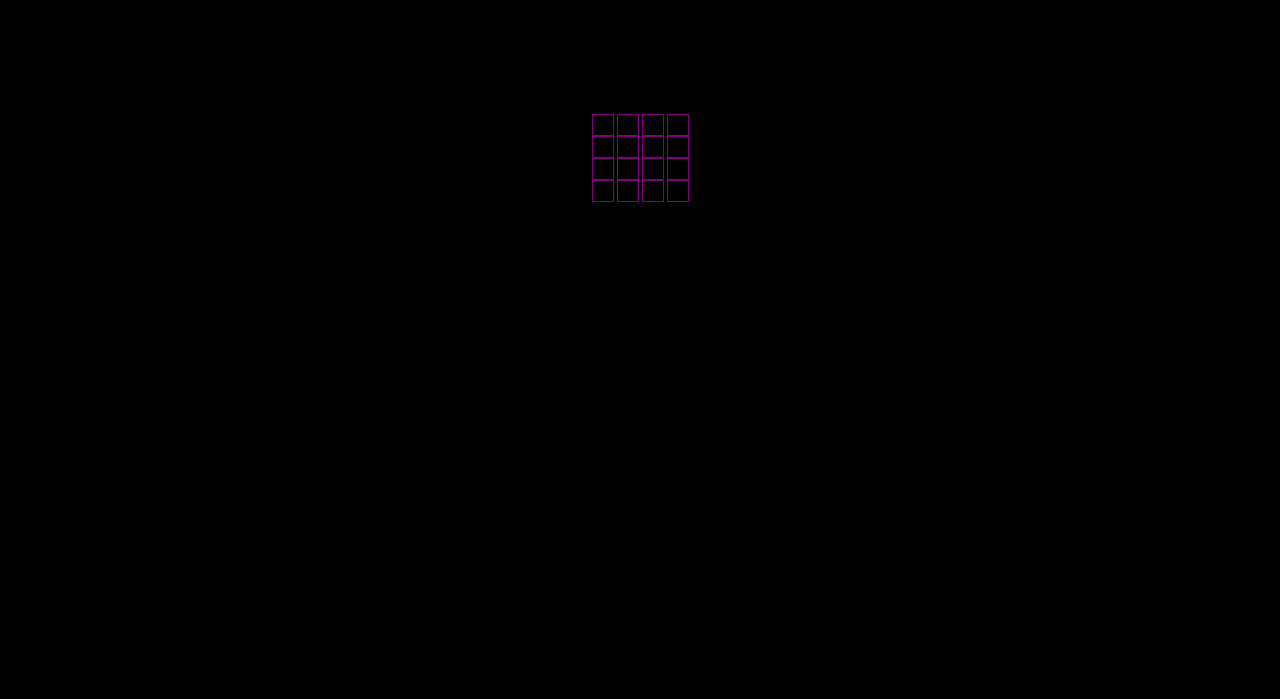
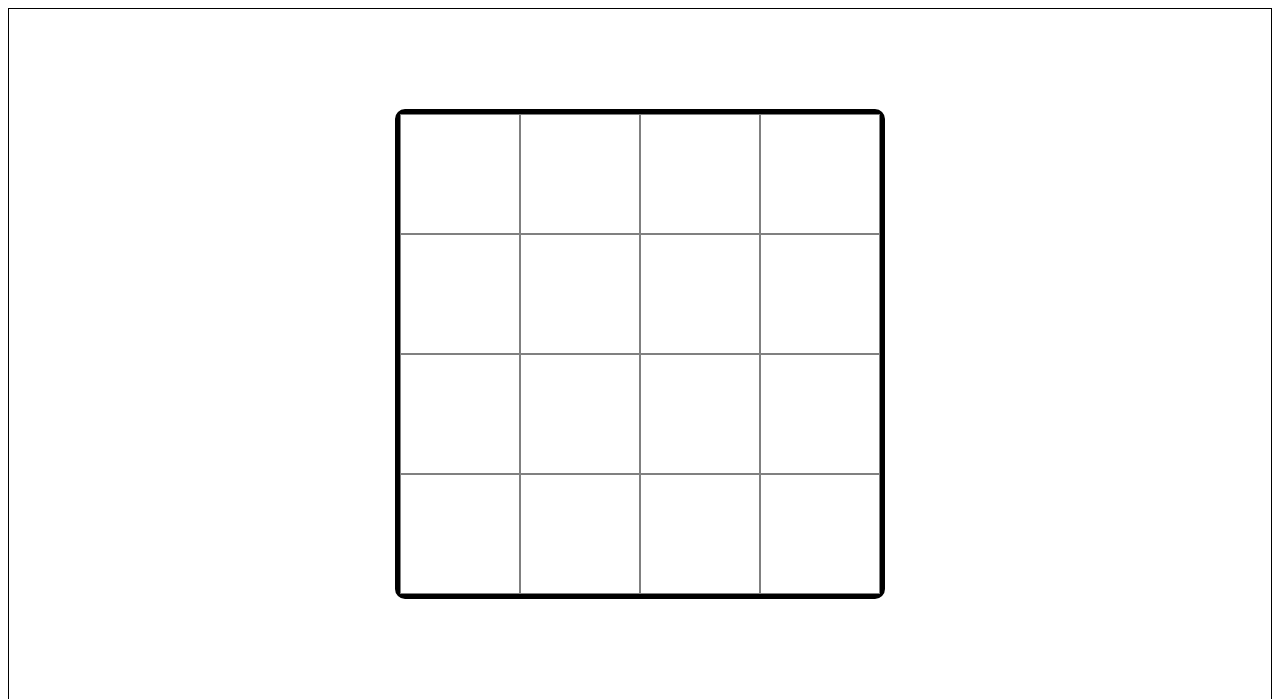
Before and after one commit to noah-peter-king/Etch-A-Sketch-Odin, a plain HTML site: page index.html in a window 1280 px wide. Shown: the top 699 px of the page. Drawn offline with Linux system fonts and the light colour scheme.

Commit message:
Etch and Sketch now Etches and Sketches

```diff
--- a/script.js
+++ b/script.js
@@ -1,7 +1,11 @@
 const container = document.querySelector(".container");
 
 for (i = 0; i < 16; i++){
-  let div = document.createElement("div");
-  div.classList.add("div");
-  container.appendChild(div);
+  let square = document.createElement("div");
+  square.classList.add("square");
+  container.appendChild(square);
+  square.addEventListener("mouseover", (event) => {square.classList.add("hover")});
+
 }
+//You could calculate the size of each grid item by getting the width of the container
+//divided by the number of squares in a row I think
--- a/style.css
+++ b/style.css
@@ -1,24 +1,33 @@
 body{
-    background-color: black;
+    background-color: white;
+    border: 1px black solid;
     display: flex;
     justify-content: center;
     align-items: center;
-    flex-direction: column;
-    flex-wrap: wrap;
 }
 .container{
     display: flex;
-    justify-content: center;
+    justify-content:center;
     align-items: center;
-    flex-direction: column;
+    align-content:center;
     flex-wrap: wrap;
     margin: 100px;
-    height: 100px;
-    width: 100px;
+    height: 480px;
+    width: 480px;
+    border: 5px black solid;
+    border-radius: 10px;
 }
-.div {
-    height: 20px;
-    width: 20px;
+.square {
+    aspect-ratio: 1/1;
+    height: 118px;
+    width: 118px;
+    min-height: 46px;
+    min-width: 46px;
+    max-height: 241px;
+    max-width: 241px;
+    background-color: white;
+    border: 1px solid grey;
+}
+.hover{
     background-color: black;
-    border: 1px solid purple;
 }
```
